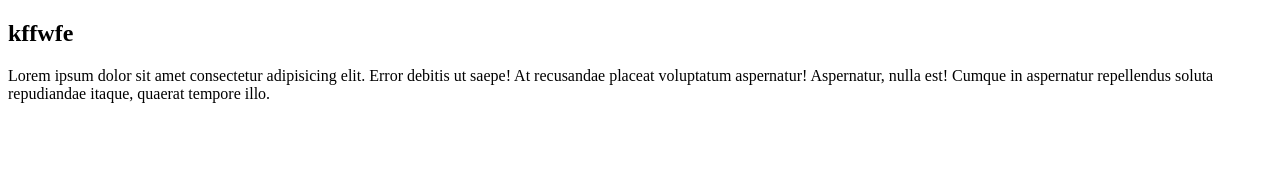
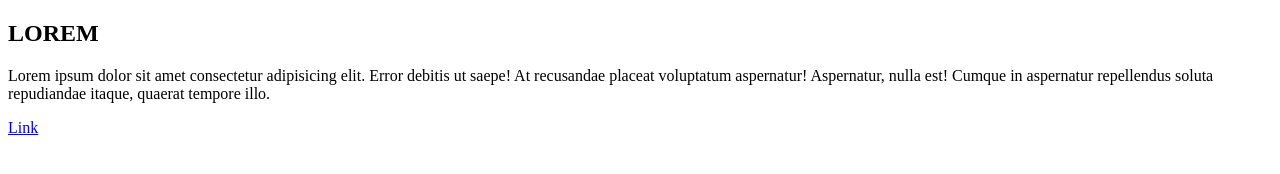
Before and after one commit to nikita-496/test, a plain HTML site: page index-test.html in a window 1280 px wide. Drawn offline with Linux system fonts and the light colour scheme.

Commit message:
link added

```diff
--- a/index-test.html
+++ b/index-test.html
@@ -8,8 +8,9 @@
 </head>
 <body>
     <div>
-        <h2>kffwfe</h2>
+        <h2>LOREM</h2>
         <p>Lorem ipsum dolor sit amet consectetur adipisicing elit. Error debitis ut saepe! At recusandae placeat voluptatum aspernatur! Aspernatur, nulla est! Cumque in aspernatur repellendus soluta repudiandae itaque, quaerat tempore illo.</p>
+        <a href="#">Link</a>
     </div>
 </body>
 </html>
```
